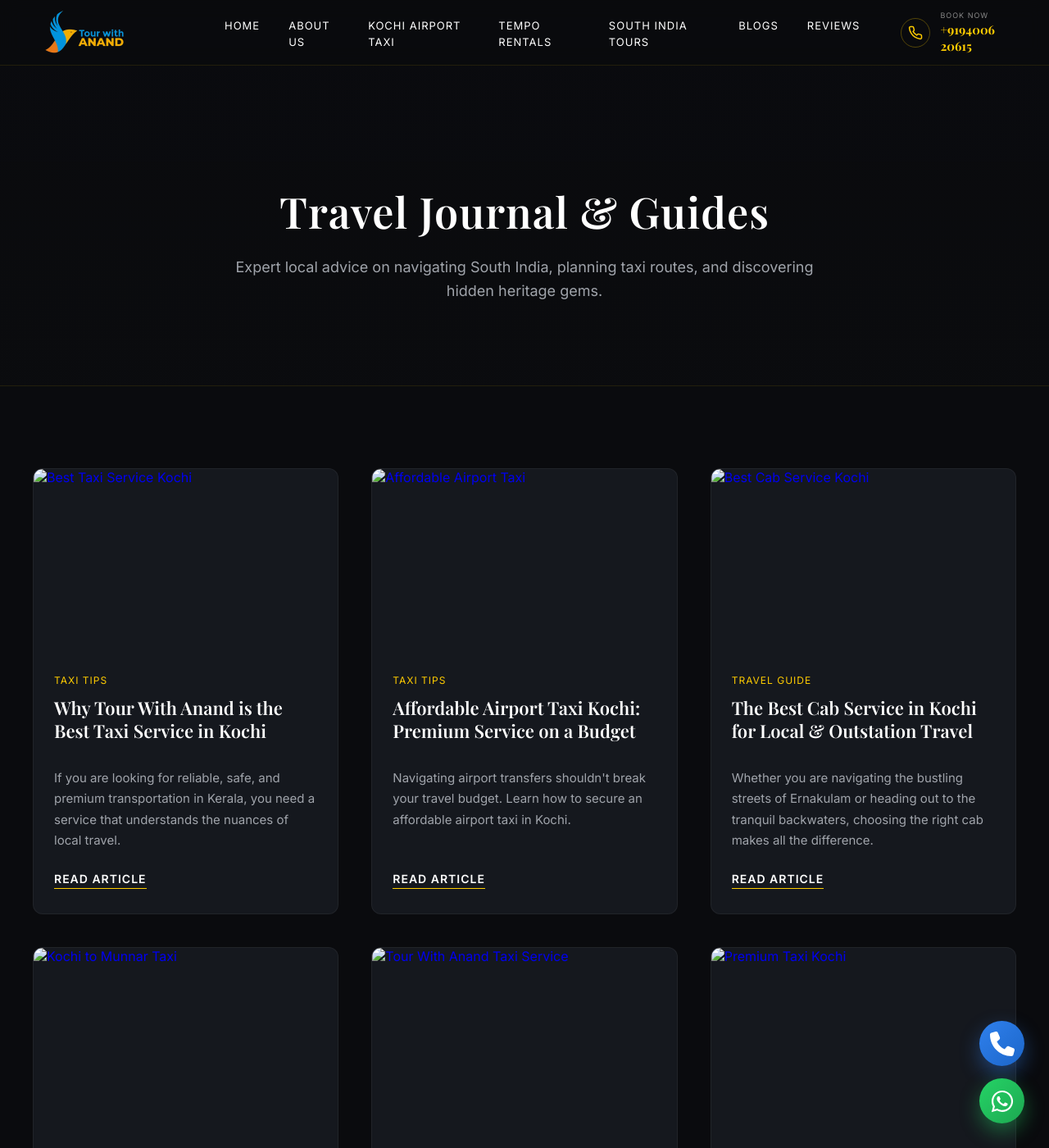
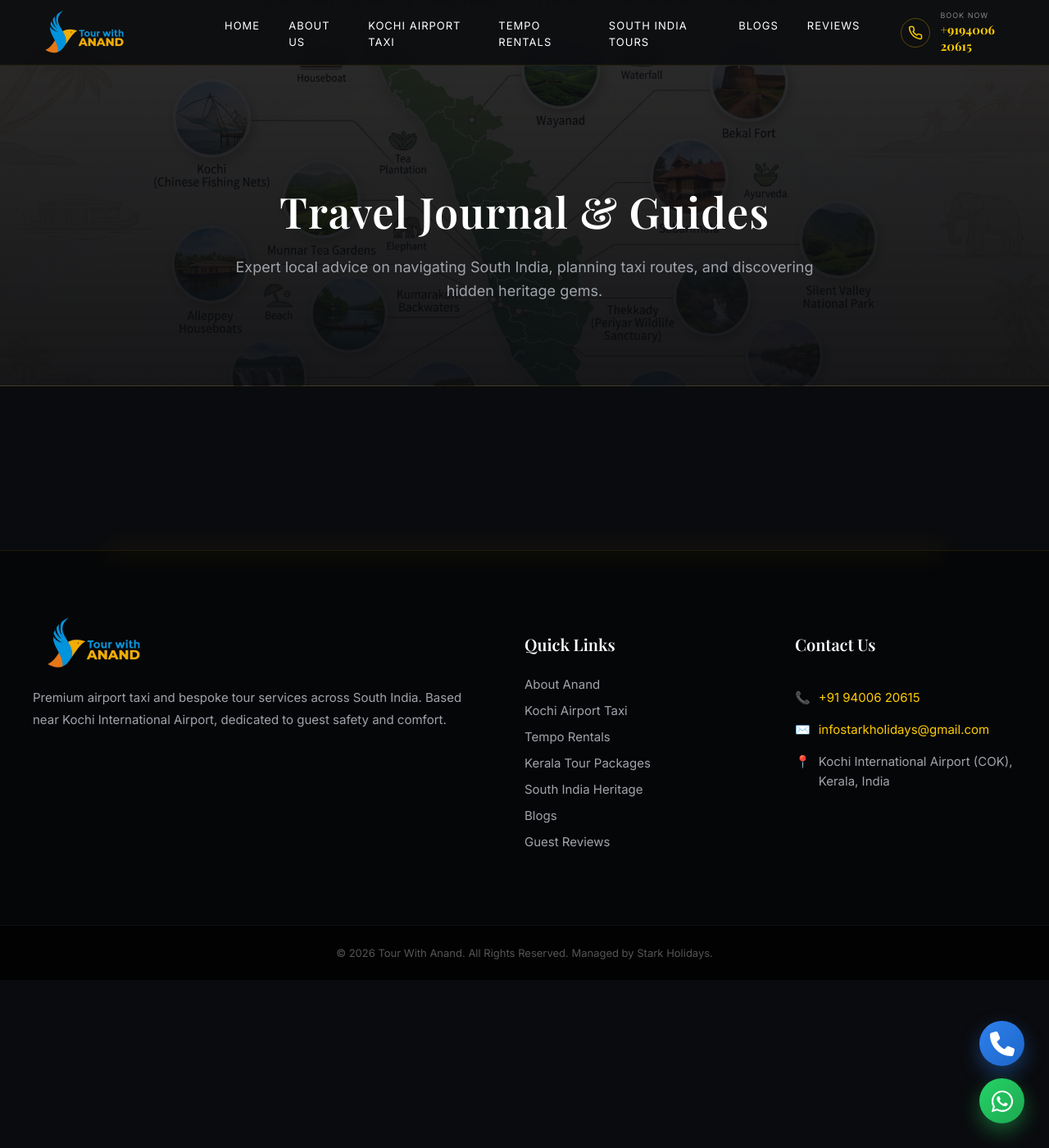
Before and after one commit to tourwithanand/tourwithanand-com, a Jekyll site: the page built from blog/index.html, in a window 1280 px wide and 1400 px high. Shown: the whole window at 82% size. Built offline with Jekyll 4.4.1, drawn with Linux system fonts in a browser that asks for light colours; some of the changed text lies outside the part shown.

Commit message:
Update index.html

```diff
--- a/blog/index.html
+++ b/blog/index.html
@@ -8,7 +8,7 @@
   .inner-hero {
     padding: 180px 20px 100px;
     text-align: center;
-    background: linear-gradient(rgba(10,11,14,0.85), rgba(10,11,14,0.95)), url('Kerala-Places%20To%20Visit.jpg') center/cover no-repeat;
+    background: linear-gradient(rgba(10,11,14,0.85), rgba(10,11,14,0.95)), url('/Kerala-Places%20To%20Visit.jpg') center/cover no-repeat;
     border-bottom: 1px solid rgba(255, 204, 0, 0.1);
   }
   .inner-hero h1 {
@@ -79,6 +79,12 @@
     margin-bottom: 12px;
     display: flex;
     justify-content: space-between;
+    align-items: center;
+  }
+  .blog-date {
+    color: #888;
+    font-size: 11px;
+    letter-spacing: 0.5px;
   }
   .blog-card-title {
     color: #fff;
@@ -129,122 +135,28 @@
   <div class="section-container">
     <div class="blog-grid">
 
-      <!-- Article 1 -->
-      <a href="https://tourwithanand.in/tourwithanand-com/tour-with-anand-is-the-best-taxi-service-in-kochi.html" class="blog-post-card">
+      <!-- AUTOMATIC JEKYLL LOOP: Pulls all posts from _posts folder -->
+      {% for post in site.posts %}
+      <a href="{{ site.baseurl }}{{ post.url }}" class="blog-post-card">
         <div class="img-overflow-hidden">
-          <img src="Kochi%20Airport%20Innova%20Taxi%20Service.png" alt="Best Taxi Service Kochi" class="blog-card-img" loading="lazy">
+          <!-- Uses the image defined in the post's front matter, or falls back to a default logo -->
+          {% if post.image %}
+            <img src="{{ post.image }}" alt="{{ post.title }}" class="blog-card-img" loading="lazy">
+          {% else %}
+            <img src="/Tour%20With%20Anand%20Logo%20Home.png" alt="{{ post.title }}" class="blog-card-img" loading="lazy" style="object-fit: contain; padding: 20px; background: #0a0b0e;">
+          {% endif %}
         </div>
         <div class="blog-card-content">
-          <div class="blog-meta"><span>Taxi Tips</span></div>
-          <h2 class="blog-card-title">Why Tour With Anand is the Best Taxi Service in Kochi</h2>
-          <p class="blog-card-excerpt">If you are looking for reliable, safe, and premium transportation in Kerala, you need a service that understands the nuances of local travel.</p>
+          <div class="blog-meta">
+            <span>{{ post.category | default: "Travel Guide" }}</span>
+            <span class="blog-date">{{ post.date | date: "%b %d, %Y" }}</span>
+          </div>
+          <h2 class="blog-card-title">{{ post.title }}</h2>
+          <p class="blog-card-excerpt">{{ post.description | truncate: 110 }}</p>
           <span class="read-more-link">Read Article</span>
         </div>
       </a>
-
-      <!-- Article 2 -->
-      <a href="https://tourwithanand.in/tourwithanand-com/affordable-airport-taxi-kochi.html" class="blog-post-card">
-        <div class="img-overflow-hidden">
-          <img src="Kochi%20Airport%20Swift%20Dezire%20Taxi%20Service.png" alt="Affordable Airport Taxi" class="blog-card-img" loading="lazy">
-        </div>
-        <div class="blog-card-content">
-          <div class="blog-meta"><span>Taxi Tips</span></div>
-          <h2 class="blog-card-title">Affordable Airport Taxi Kochi: Premium Service on a Budget</h2>
-          <p class="blog-card-excerpt">Navigating airport transfers shouldn't break your travel budget. Learn how to secure an affordable airport taxi in Kochi.</p>
-          <span class="read-more-link">Read Article</span>
-        </div>
-      </a>
-
-      <!-- Article 3 -->
-      <a href="https://tourwithanand.in/tourwithanand-com/best-cab-service-kochi.html" class="blog-post-card">
-        <div class="img-overflow-hidden">
-          <img src="Kochi%20Airport%20Ertiga%20Taxi%20Service.png" alt="Best Cab Service Kochi" class="blog-card-img" loading="lazy">
-        </div>
-        <div class="blog-card-content">
-          <div class="blog-meta"><span>Travel Guide</span></div>
-          <h2 class="blog-card-title">The Best Cab Service in Kochi for Local & Outstation Travel</h2>
-          <p class="blog-card-excerpt">Whether you are navigating the bustling streets of Ernakulam or heading out to the tranquil backwaters, choosing the right cab makes all the difference.</p>
-          <span class="read-more-link">Read Article</span>
-        </div>
-      </a>
-
-      <!-- Article 4 -->
-      <a href="https://tourwithanand.in/tourwithanand-com/kochi-to-munnar-premium-taxi.html" class="blog-post-card">
-        <div class="img-overflow-hidden">
-          <img src="Guest%20Tour%20With%20Anand%20at%20Munnar%20Hill%20Station.png" alt="Kochi to Munnar Taxi" class="blog-card-img" loading="lazy">
-        </div>
-        <div class="blog-card-content">
-          <div class="blog-meta"><span>Route Guide</span></div>
-          <h2 class="blog-card-title">Kochi to Munnar Premium Taxi: Travel the Hills in Comfort</h2>
-          <p class="blog-card-excerpt">The winding drive from Kochi Airport to Munnar requires an experienced driver and a vehicle with excellent suspension.</p>
-          <span class="read-more-link">Read Article</span>
-        </div>
-      </a>
-
-      <!-- Article 5 -->
-      <a href="https://tourwithanand.in/tourwithanand-com/taxi-service-in-kochi-tours-with-anand.html" class="blog-post-card">
-        <div class="img-overflow-hidden">
-          <img src="Tour%20With%20Anand%20Logo%20Home.png" alt="Tour With Anand Taxi Service" class="blog-card-img" loading="lazy">
-        </div>
-        <div class="blog-card-content">
-          <div class="blog-meta"><span>Travel Guide</span></div>
-          <h2 class="blog-card-title">Taxi Service in Kochi: Travel Safely with Tour With Anand</h2>
-          <p class="blog-card-excerpt">From corporate pickups to bespoke heritage trails, discover a taxi service in Kochi that prioritizes your schedule and comfort.</p>
-          <span class="read-more-link">Read Article</span>
-        </div>
-      </a>
-
-      <!-- Article 6 -->
-      <a href="https://tourwithanand.in/tourwithanand-com/premium-taxi-service-in-kochi-with-tour-with-anand.html" class="blog-post-card">
-        <div class="img-overflow-hidden">
-          <img src="Owner%20of%20Tour%20With%20Anand%20Sitting.png" alt="Premium Taxi Kochi" class="blog-card-img" loading="lazy">
-        </div>
-        <div class="blog-card-content">
-          <div class="blog-meta"><span>Taxi Tips</span></div>
-          <h2 class="blog-card-title">Experience the Premium Taxi Service in Kochi</h2>
-          <p class="blog-card-excerpt">Step into a world of executive comfort designed for international guests, corporate travelers, and families who demand the best.</p>
-          <span class="read-more-link">Read Article</span>
-        </div>
-      </a>
-
-      <!-- Article 7 -->
-      <a href="https://tourwithanand.in/tourwithanand-com/book-your-sabarimala-taxi-from-kochi-airport-to-pamba.html" class="blog-post-card">
-        <div class="img-overflow-hidden">
-          <img src="Kochi%20Airport%20Bus%20Service.png" alt="Sabarimala Taxi" class="blog-card-img" loading="lazy">
-        </div>
-        <div class="blog-card-content">
-          <div class="blog-meta"><span>Route Guide</span></div>
-          <h2 class="blog-card-title">Book Your Sabarimala Taxi from Kochi Airport to Pamba</h2>
-          <p class="blog-card-excerpt">Planning your holy pilgrimage to Sabarimala? Ensure your group travels safely and arrives rested for the trek.</p>
-          <span class="read-more-link">Read Article</span>
-        </div>
-      </a>
-
-      <!-- Article 8 -->
-      <a href="https://tourwithanand.in/tourwithanand-com/kochi-airport-to-alleppey-taxi-service.html" class="blog-post-card">
-        <div class="img-overflow-hidden">
-          <img src="Kerala-Places%20To%20Visit.jpg" alt="Kochi to Alleppey Taxi" class="blog-card-img" loading="lazy">
-        </div>
-        <div class="blog-card-content">
-          <div class="blog-meta"><span>Route Guide</span></div>
-          <h2 class="blog-card-title">Seamless Kochi Airport to Alleppey Taxi Service</h2>
-          <p class="blog-card-excerpt">Transition directly from your flight to your houseboat. Our Kochi Airport to Alleppey taxi service provides a smooth drive down the coast.</p>
-          <span class="read-more-link">Read Article</span>
-        </div>
-      </a>
-
-      <!-- Article 9 -->
-      <a href="https://tourwithanand.in/tourwithanand-com/tempo-traveller-from-kochi-airport-to-pamba.html" class="blog-post-card">
-        <div class="img-overflow-hidden">
-          <img src="Kochi%20Airport%20Tempo%20Traveller.png" alt="Tempo Traveller Kochi to Pamba" class="blog-card-img" loading="lazy">
-        </div>
-        <div class="blog-card-content">
-          <div class="blog-meta"><span>Route Guide</span></div>
-          <h2 class="blog-card-title">Tempo Traveller from Kochi Airport to Pamba: Group Guide</h2>
-          <p class="blog-card-excerpt">When traveling to Sabarimala with a large group of devotees, a Tempo Traveller is the most economical and comfortable choice.</p>
-          <span class="read-more-link">Read Article</span>
-        </div>
-      </a>
+      {% endfor %}
 
     </div>
   </div>
```
